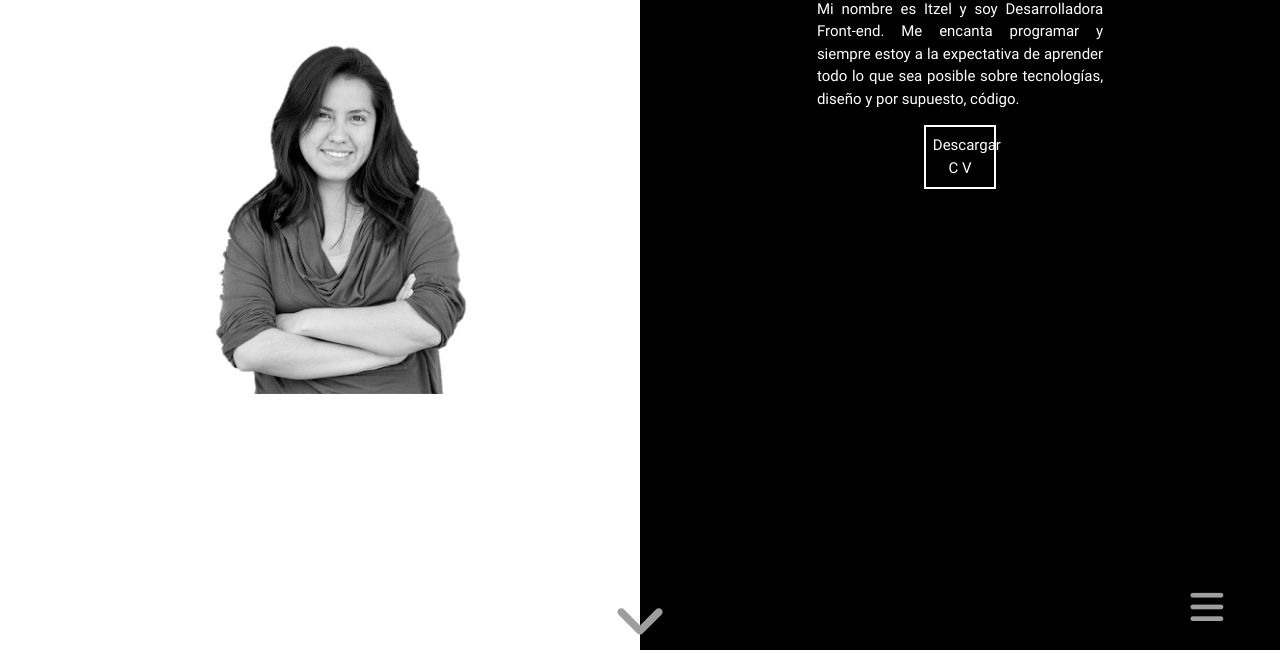
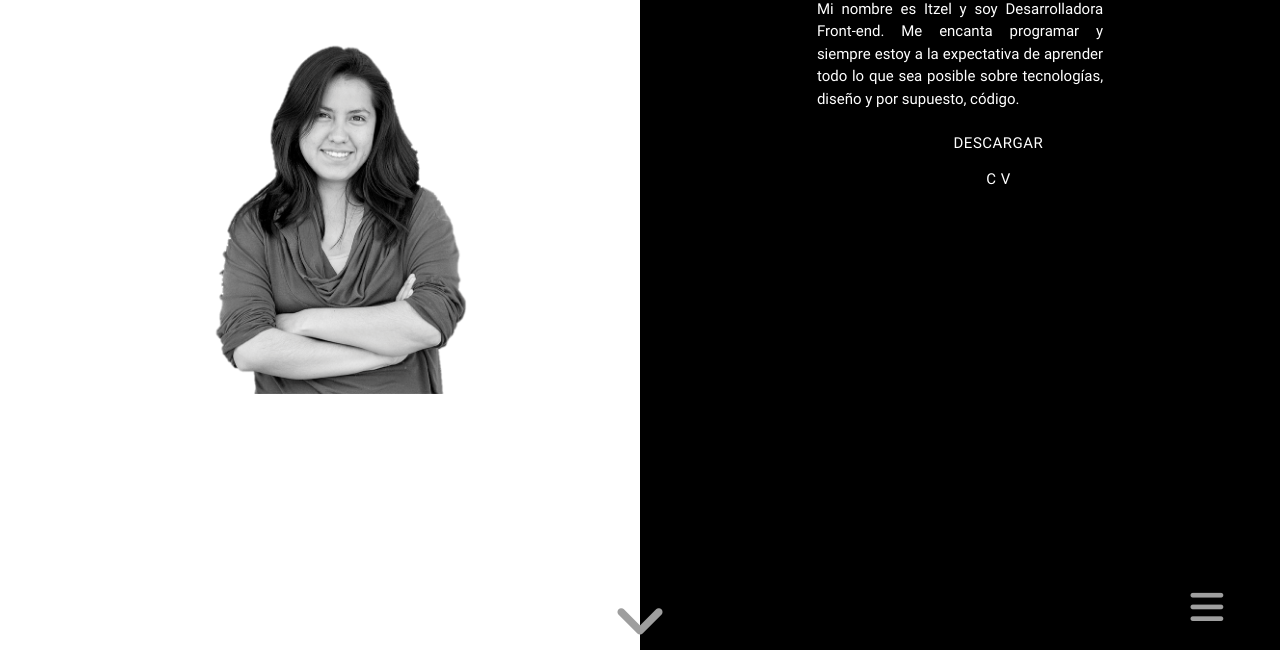
Before and after one commit to itzelJimenez/itzelJimenez.github.io, a plain HTML site: page views/sobremi.html in a window 1280 px wide. Shown: the part 150-800 px from the top of the page. Drawn offline with Linux system fonts and the light colour scheme.

Commit message:
Update sobremi.html

```diff
--- a/views/sobremi.html
+++ b/views/sobremi.html
@@ -29,7 +29,7 @@
                 <p>Mi nombre es Itzel y soy Desarrolladora Front-end. Me encanta programar y siempre estoy a la expectativa de aprender todo lo que sea posible sobre tecnologías, diseño y por supuesto, código.</p>
                 <div class="row">
                   <div class="col s4 offset-s4 ">
-                    <div class="cv center"><a href="https://drive.google.com/file/d/0B2oschLe2G0-WE5WS0kyUlFmci1tMHo2MV9nOENHLWJNeFRn/view?usp=sharing" target="_blank" class="white-text center"> Descargar C V</a></div>
+                    <div class="center"><a class="btn black white-text" href="https://drive.google.com/file/d/0B2oschLe2G0-WE5WS0kyUlFmci1tMHo2MV9nOENHLWJNeFRn/view?usp=sharing" target="_blank" class="white-text center"> Descargar C V</a></div>
                   </div>
                 </div>
               </div>
```
